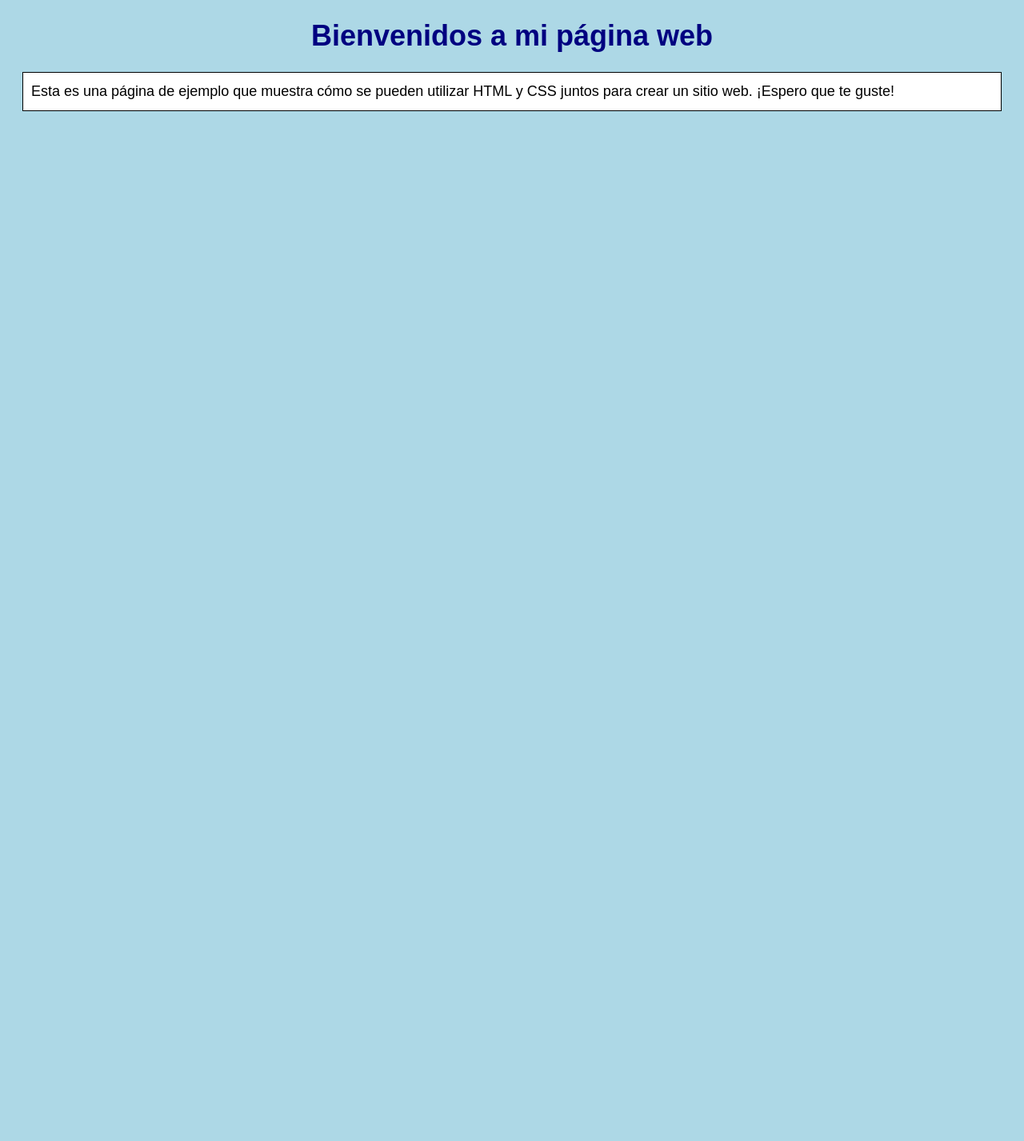
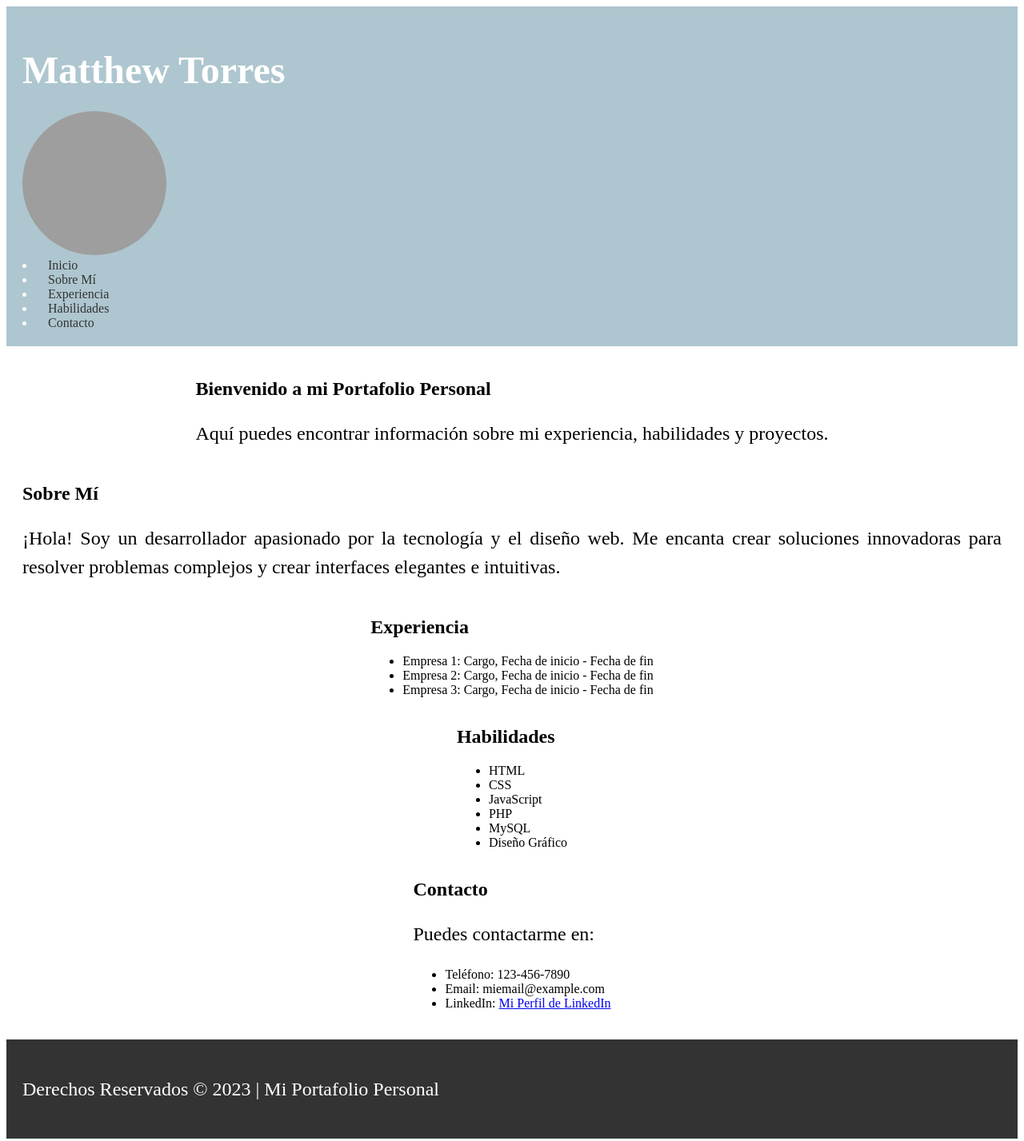
Before and after one commit to witam256/mi-primera-pagina-web, a plain HTML site: page index.html in a window 1280 px wide. Shown: the whole page at 80% size. Before the commit the page ends 800 px from the top, so only its background shows below. Drawn offline with Linux system fonts and the light colour scheme; grey boxes are pictures that could not be loaded.

Commit message:
Update index.html

```diff
--- a/index.html
+++ b/index.html
@@ -1,31 +1,140 @@
 <!DOCTYPE html>
-<html>
+<html lang="es">
 <head>
-	<title>Ejemplo de HTML y CSS</title>
+	<meta charset="UTF-8">
+	<title>Mi Portafolio Personal</title>
     <style>
-		body {
-			background-color: lightblue;
-			font-family: Arial, sans-serif;
+        /* Estilos para la cabecera */
+    header {
+    background-color: #AEC6CF;
+    color: white;
+    padding: 20px;
+    }
+    header img {
+        width: 180px; /* Cambiar el ancho de la imagen segun tu preferencia */
+        height: 180px; /* Cambiar la altura de la imagen segun tu preferencia */
+        border-radius: 50%; /*Opcional: agregar bordes redondeados a la imagen */
     }
 
+    /* Estilos para el contenido principal */
+    main {
+    display: flex;
+    flex-direction: column;
+    align-items: center;
+    padding: 20px;
+    }
+    /* Estilos para el nombre */
     h1 {
-			color: navy;
-			font-size: 36px;
+    font-size: 3em;
+    margin-bottom: 0.5em;
+    }
+
+    /* Estilos para la biografía */
+    p {
+    font-size: 1.5em;
+    line-height: 1.5;
+    text-align: justify;
+    margin-bottom: 1em;
+    }
+
+    /* Estilos para la sección de habilidades */
+    .skills {
+    display: flex;
+    flex-wrap: wrap;
+    justify-content: space-around;
+    padding: 20px;
+    }
+
+    /* Estilos para cada habilidad */
+    .skill {
+    background-color: #ddd;
+    border-radius: 5px;
+    padding: 10px;
+    margin: 10px;
+    width: 200px;
     text-align: center;
     }
 
-		p {
-			font-size: 18px;
-			line-height: 1.5;
-			padding: 10px;
-			border: 1px solid black;
-			background-color: white;
-			margin: 20px;
+    /* Estilos para los enlaces de navegación */
+    nav a {
+    color: #333;
+    text-decoration: none;
+    margin: 0 10px;
+    }
+
+    /* Estilos para el pie de página */
+    footer {
+    background-color: #333;
+    color: white;
+    padding: 20px;
+    text-align: center;
     }
     </style>
+	<link rel="stylesheet" href="estilos.css">
 </head>
 <body>
-	<h1>Bienvenidos a mi página web</h1>
-	<p>Esta es una página de ejemplo que muestra cómo se pueden utilizar HTML y CSS juntos para crear un sitio web. ¡Espero que te guste!</p>
+	<header>
+		<h1>Matthew Torres</h1>
+
+		<nav>
+            <img src="https://images.unsplash.com/photo-1517694712202-14dd9538aa97?ixlib=rb-4.0.3&ixid=MnwxMjA3fDB8MHxwaG90by1wYWdlfHx8fGVufDB8fHx8&auto=format&fit=crop&w=1170&q=80" alt="Imagen de cabecera"
+
+			<ul>
+				<li><a href="#inicio">Inicio</a></li>
+				<li><a href="#sobre-mi">Sobre Mí</a></li>
+				<li><a href="#experiencia">Experiencia</a></li>
+				<li><a href="#habilidades">Habilidades</a></li>
+				<li><a href="#contacto">Contacto</a></li>
+			</ul>
+		</nav>
+	</header>
+
+	<main>
+		<section id="inicio">
+
+			<h2>Bienvenido a mi Portafolio Personal</h2>
+			<p>Aquí puedes encontrar información sobre mi experiencia, habilidades y proyectos.</p>
+		</section>
+
+		<section id="sobre-mi">
+			<h2>Sobre Mí</h2>
+			<p>¡Hola! Soy un desarrollador apasionado por la tecnología y el diseño web. Me encanta crear soluciones innovadoras para resolver problemas complejos y crear interfaces elegantes e intuitivas.</p>
+		</section>
+
+		<section id="experiencia">
+			<h2>Experiencia</h2>
+			<ul>
+				<li>Empresa 1: Cargo, Fecha de inicio - Fecha de fin</li>
+				<li>Empresa 2: Cargo, Fecha de inicio - Fecha de fin</li>
+				<li>Empresa 3: Cargo, Fecha de inicio - Fecha de fin</li>
+			</ul>
+		</section>
+
+		<section id="habilidades">
+			<h2>Habilidades</h2>
+			<ul>
+				<li>HTML</li>
+				<li>CSS</li>
+				<li>JavaScript</li>
+				<li>PHP</li>
+				<li>MySQL</li>
+				<li>Diseño Gráfico</li>
+			</ul>
+		</section>
+
+		<section id="contacto">
+			<h2>Contacto</h2>
+			<p>Puedes contactarme en:</p>
+			<ul>
+				<li>Teléfono: 123-456-7890</li>
+				<li>Email: miemail@example.com</li>
+				<li>LinkedIn: <a href="#">Mi Perfil de LinkedIn</a></li>
+			</ul>
+		</section>
+	</main>
+
+	<footer>
+		<p>Derechos Reservados &copy; 2023 | Mi Portafolio Personal</p>
+	</footer>
 </body>
 </html>
```
Lines whose indentation alone changed are shown as unchanged.
